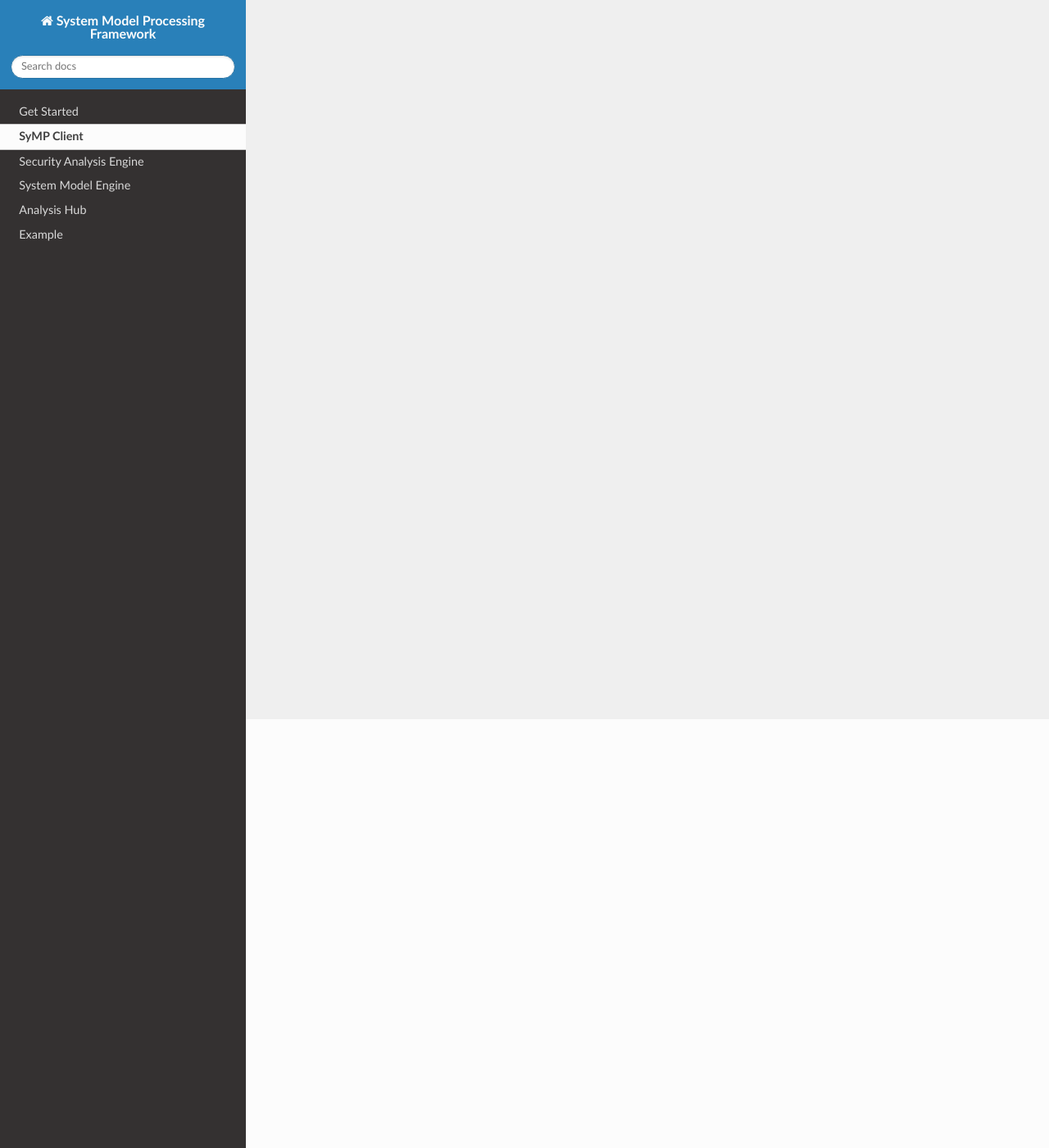
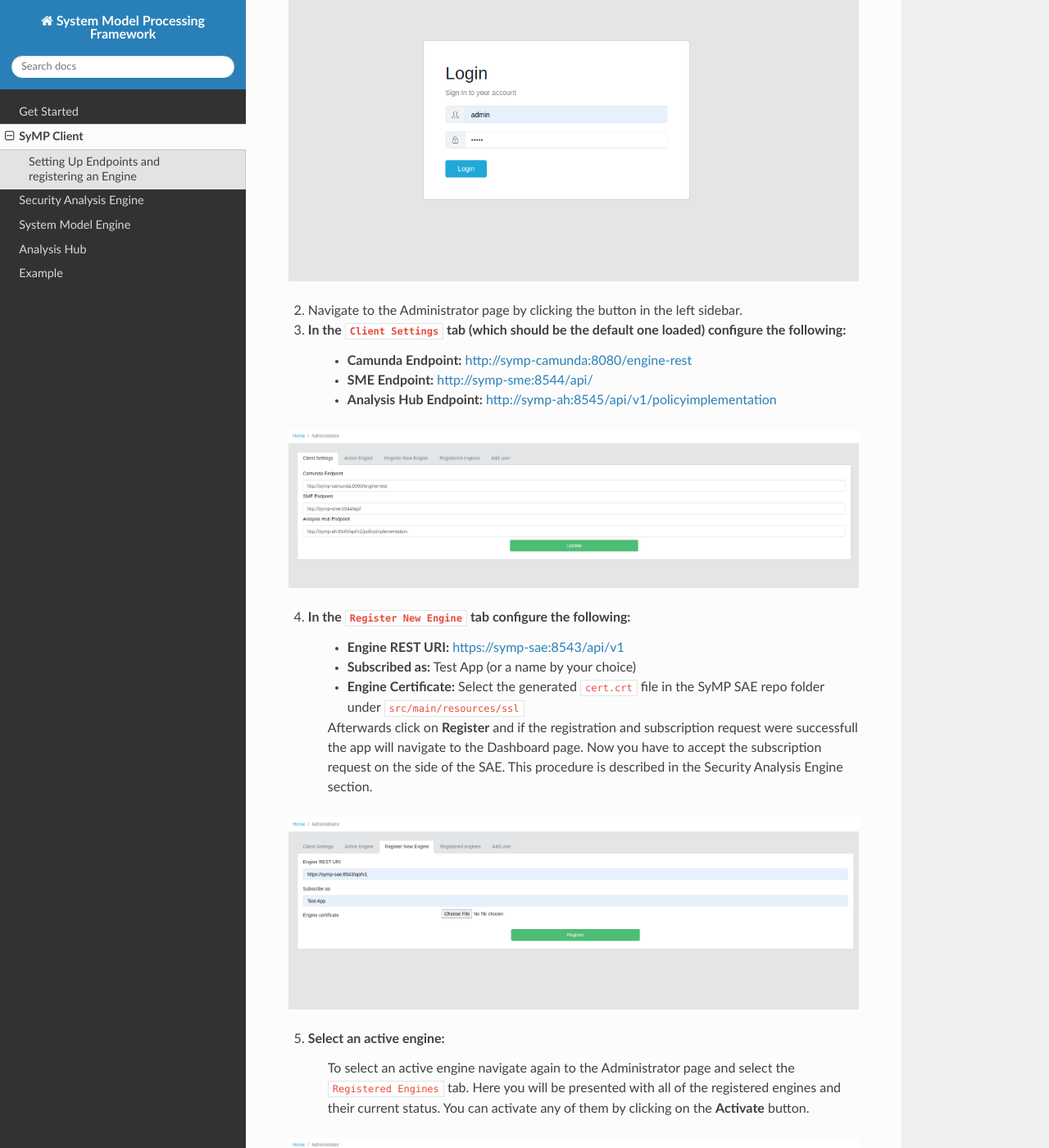
Before and after one commit to FlorianPatzer/symp_read-the-docs, a Sphinx documentation site: the page built from source/client/index.rst, in a window 1280 px wide and 1400 px high, scrolled down 523 px. Shown: the whole window at 82% size. Built offline with Sphinx 7.4.7 and the Read the Docs theme 2.0.0, drawn with Linux system fonts in a browser that asks for light colours; some of the changed text lies outside the part shown.

Commit message:
Updated Client and SAE section

```diff
--- a/source/client/index.rst
+++ b/source/client/index.rst
@@ -2,4 +2,39 @@
 SyMP Client
 ***********
 
-Sample Text
+Setting Up Endpoints and registering an Engine
+==============================================
+
+1. Login as an administrator.
+
+.. note::
+    Default credentials after initial start are:
+        | **Username:** admin
+        | **Password:** admin
+
+.. image:: images/Login_Admin.png
+
+2. Navigate to the Administrator page by clicking the button in the left sidebar.
+
+3. In the ``Client Settings`` tab (which should be the default one loaded) configure the following:
+    * **Camunda Endpoint:** http://symp-camunda:8080/engine-rest
+    * **SME Endpoint:** http://symp-sme:8544/api/
+    * **Analysis Hub Endpoint:** http://symp-ah:8545/api/v1/policyimplementation
+
+.. image:: images/Client_Settings.png
+
+4. In the ``Register New Engine`` tab configure the following:
+    * **Engine REST URI:** https://symp-sae:8543/api/v1
+    * **Subscribed as:** Test App (or a name by your choice)
+    * **Engine Certificate:** Select the generated ``cert.crt`` file in the SyMP SAE repo folder under ``src/main/resources/ssl``
+
+    Afterwards click on **Register** and if the registration and subscription request were successfull the app will navigate to the Dashboard page.
+    Now you have to accept the subscription request on the side of the SAE. This procedure is described in the Security Analysis Engine section.
+
+.. image:: images/Register_New_Engine.png
+
+5. Select an active engine:
+    To select an active engine navigate again to the Administrator page and select the ``Registered Engines`` tab. Here you will be presented with all of the registered engines and their current status.
+    You can activate any of them by clicking on the **Activate** button.
+
+.. image:: images/Activate_Engine.png
```
Also changed, not shown: source/sae/index.rst (+7 -1 lines), source/client/images/Activate_Engine.png (added), source/client/images/Client_Settings.png (added), source/client/images/Login_Admin.png (added), source/client/images/Register_New_Engine.png (added), source/sae/images/SAE_App_Management.png (added).
